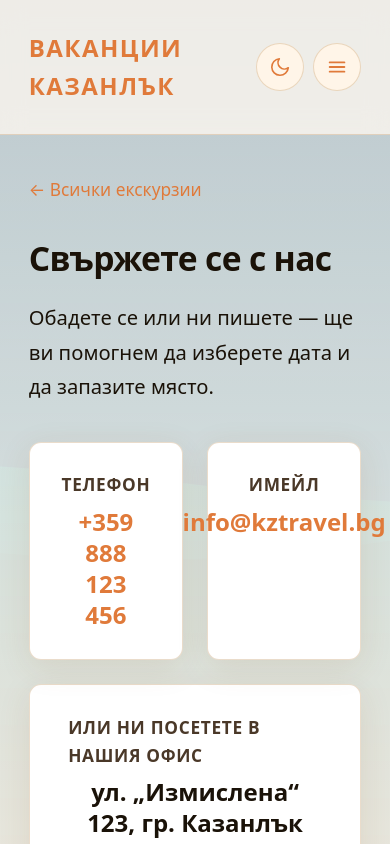
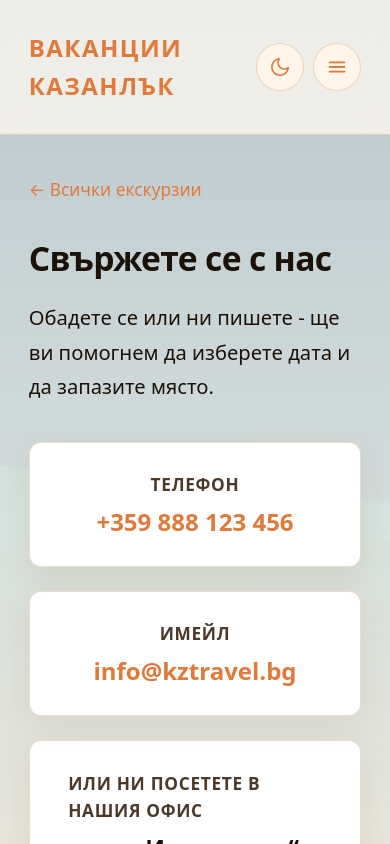
Before and after one commit to nedevski/kztravel, a React (Vite) app: page /contact in a window 390 px wide. Shown: the top 844 px of the page. Built offline with nearby package versions, Linux system fonts and the light colour scheme.

Commit message:
layout update

```diff
--- a/data/trips/adriatic-cruise.yaml
+++ b/data/trips/adriatic-cruise.yaml
@@ -1,6 +1,6 @@
 name: Круиз по Адриатическо море
 description: >
-  Седмица на борда на бутиков кораб по далматинското крайбрежие — Дубровник, Сплит, Котор
+  Седмица на борда на бутиков кораб по далматинското крайбрежие - Дубровник, Сплит, Котор
   и скрити адриатически острови. Ол инклузив хранене и ежедневни екскурзии в пристанищата са включени.
 country: croatia
 duration: 7 дни
--- a/data/trips/albania-coast.yaml
+++ b/data/trips/albania-coast.yaml
@@ -1,6 +1,6 @@
 name: Бягство по албанското крайбрежие
 description: >
-  Открийте залъчена от слънце Албанската ривиера — кристално чисти води, скрити заливи
+  Открийте залъчена от слънце Албанската ривиера - кристално чисти води, скрити заливи
   и очарователни крайбрежни села. Седем нощи релакс с екскурзии по един от най-добре
   пазените морски тайни на Европа.
 country: albania
--- a/data/trips/greece-makri-klio.yaml
+++ b/data/trips/greece-makri-klio.yaml
@@ -1,7 +1,7 @@
-name: Почивка в Макри — хотел Klio
+name: Почивка в Макри - хотел Klio
 description: >
   Шестдневна почивка на брега на Егейско море, на километри от Александруполи.
-  Хотел Klio край селото Макри предлага спокойствие сред зехтини и пясъчни заливи —
+  Хотел Klio край селото Макри предлага спокойствие сред зехтини и пясъчни заливи -
   идеална база за разходки по крайбрежието на Западна Тракия, антични руини и
   природни резервати.
 country: greece
@@ -37,17 +37,17 @@ itinerary:
   - day: 2
     title: Александруполи
     description: >
-      Екскурзия до Александруполи — фарът, крайбрежната алея, рибарското пристанище
+      Екскурзия до Александруполи - фарът, крайбрежната алея, рибарското пристанище
       и пазарът с местни продукти. Свободно време за кафе с гледка към Егейско море.
   - day: 3
     title: Плаж и заливи край Макри
     description: >
-      Ден на море — плажовете на Макри и Платанитис, по желание лодкова разходка
+      Ден на море - плажовете на Макри и Платанитис, по желание лодкова разходка
       до скрити заливи с кристално чиста вода.
   - day: 4
     title: Резерват Дадя
     description: >
-      Пътуване до гората Дадя — един от най-важните орнитоложки резервати в Европа.
+      Пътуване до гората Дадя - един от най-важните орнитоложки резервати в Европа.
       Наблюдение на лешояди и разходка по маркирани пътеки с водач.
   - day: 5
     title: Маронея и древно крайбрежие
--- a/data/trips/greek-islands.yaml
+++ b/data/trips/greek-islands.yaml
@@ -1,6 +1,6 @@
 name: Островно пътуване в Гърция
 description: >
-  Плавайте из Кикладите — Миконос, Санторини и Наксос. Бели села, легендарни залези
+  Плавайте из Кикладите - Миконос, Санторини и Наксос. Бели села, легендарни залези
   и егейска кухня в незабравимо приключение с островно пътуване.
 country: greece
 duration: 6 дни
--- a/data/trips/prague-city-break.yaml
+++ b/data/trips/prague-city-break.yaml
@@ -1,6 +1,6 @@
 name: Градска ваканция в Прага
 description: >
-  Дълъг уикенд в Златния град — готически шпили, калдъръмени улички и пивници
+  Дълъг уикенд в Златния град - готически шпили, калдъръмени улички и пивници
   от световна класа. Идеално за любители на културата и за първо посещение в Централна Европа.
 country: czech-republic
 duration: 3 дни
--- a/src/components/PageTitle.tsx
+++ b/src/components/PageTitle.tsx
@@ -7,7 +7,7 @@ interface PageTitleProps {
 
 export function PageTitle({ title }: PageTitleProps) {
   useEffect(() => {
-    document.title = title ? `${title} — ${siteSettings.title}` : siteSettings.title
+    document.title = title ? `${title} - ${siteSettings.title}` : siteSettings.title
   }, [title])
 
   return null
--- a/src/index.css
+++ b/src/index.css
@@ -837,6 +837,21 @@ a.contact__value:hover {
   border: 0;
 }
 
+@media (max-width: 639px) {
+  .contact__row {
+    flex-direction: column;
+  }
+
+  .contact__row .contact__card {
+    flex: none;
+    width: 100%;
+  }
+
+  .contact__value {
+    overflow-wrap: anywhere;
+  }
+}
+
 /* Trip detail */
 
 .trip-detail__back {
--- a/src/lib/strings.ts
+++ b/src/lib/strings.ts
@@ -21,7 +21,7 @@ export const ui = {
   bookNow: 'Запази сега',
   contactPageTitle: 'Контакти',
   contactHeading: 'Свържете се с нас',
-  contactIntro: 'Обадете се или ни пишете — ще ви помогнем да изберете дата и да запазите място.',
+  contactIntro: 'Обадете се или ни пишете - ще ви помогнем да изберете дата и да запазите място.',
   contactPhone: 'Телефон',
   contactEmail: 'Имейл',
   contactOffice: 'Или ни посетете в нашия офис',
```
Also changed, not shown: 2 other files (tests, documents, lock files or other folders).
